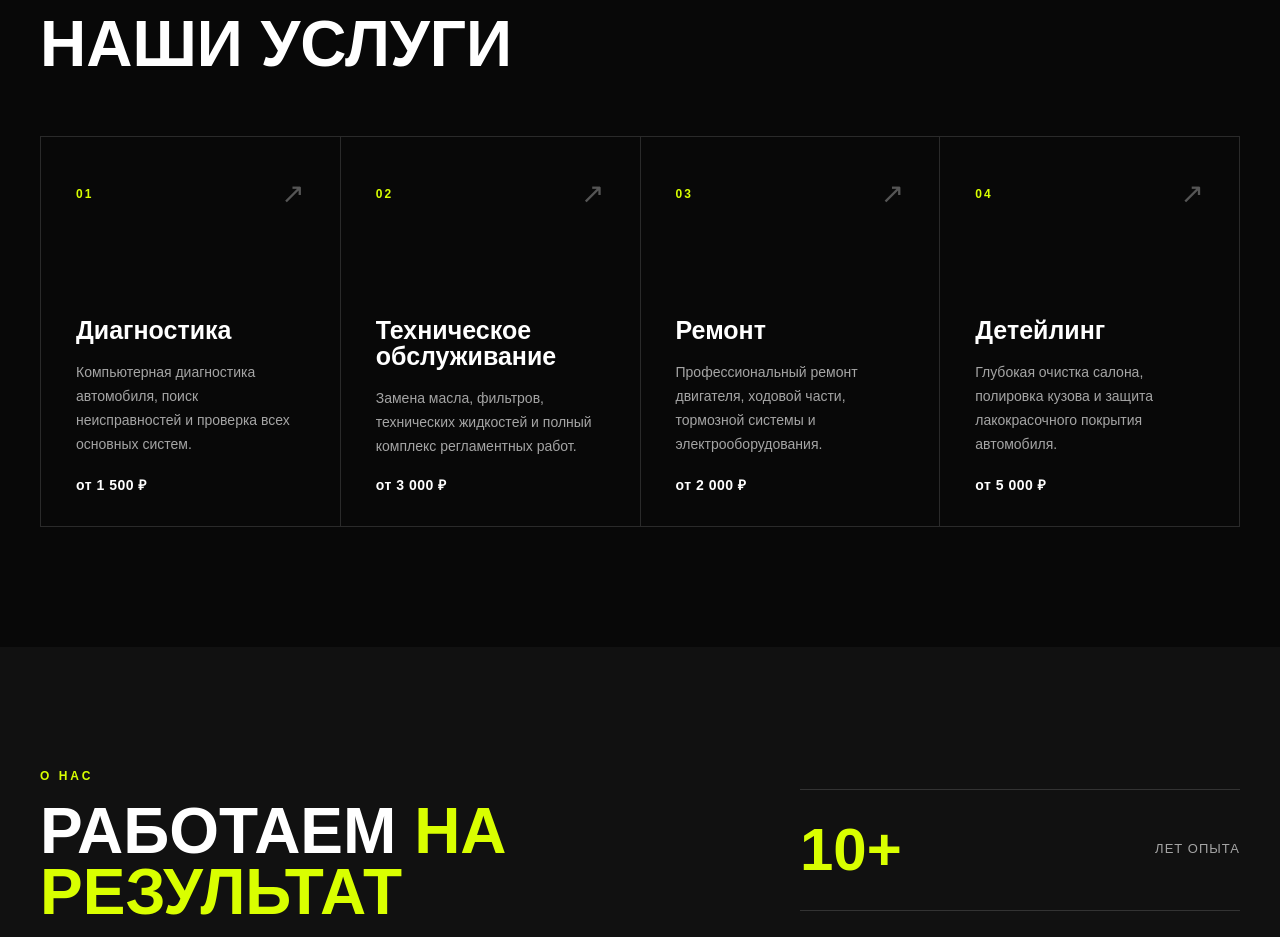
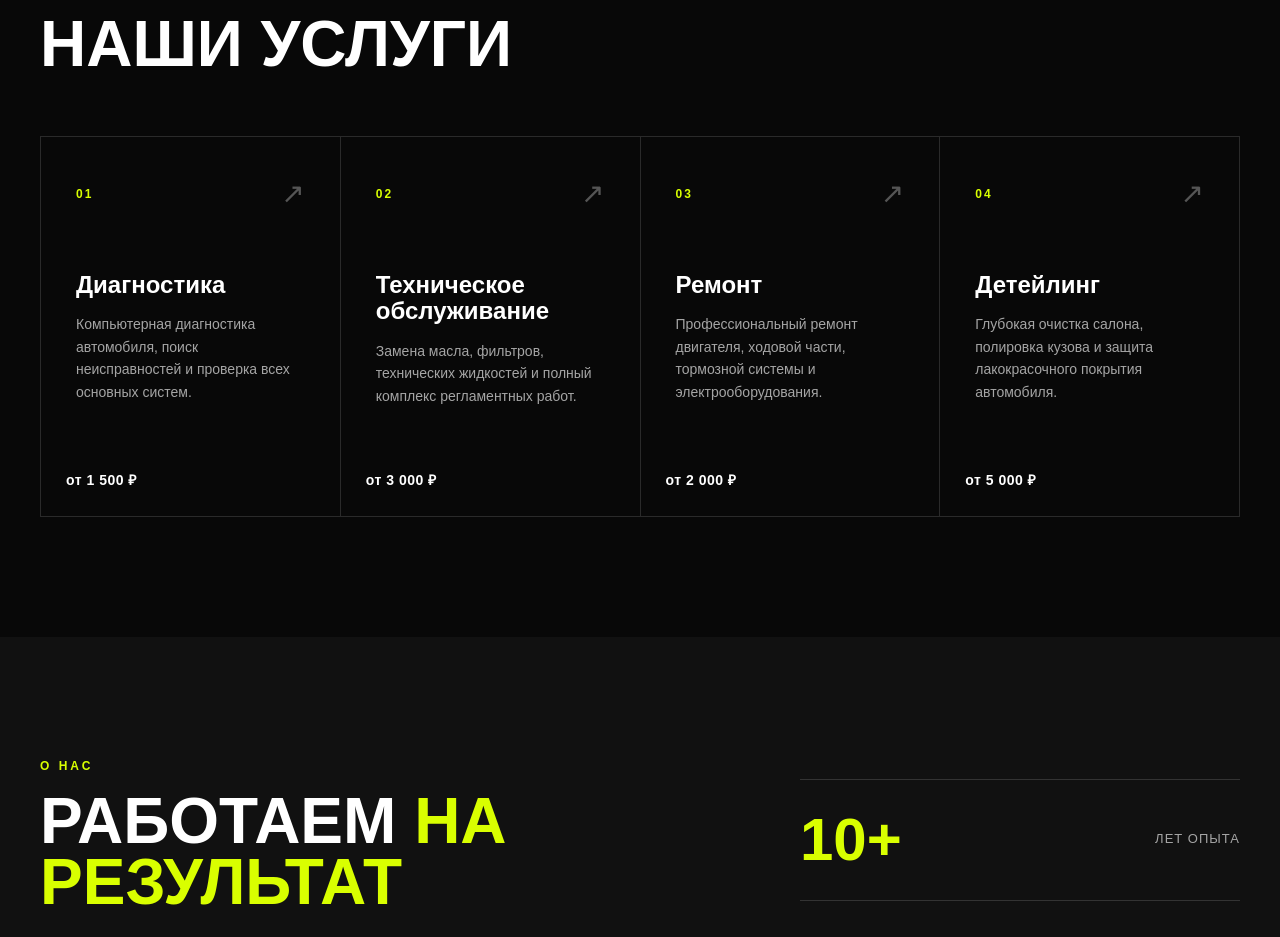
Before and after one commit to Rdk001/garage-63, a website: page index.html in a window 1280 px wide. Shown: the part 942-1879 px from the top of the page. Drawn offline with Linux system fonts and the light colour scheme.

Commit message:
fix style mob version

```diff
--- a/css/style.css
+++ b/css/style.css
@@ -34,7 +34,6 @@ a {
   -webkit-tap-highlight-color: transparent;
 }
 
-
 /* ================================
    VARIABLES
 ================================ */
@@ -52,7 +51,6 @@ a {
 
   --container: 1200px;
 }
-
 
 /* ================================
    COMMON
@@ -84,7 +82,6 @@ a {
   line-height: 1;
   text-transform: uppercase;
 }
-
 
 /* ================================
    HEADER
@@ -156,7 +153,6 @@ a {
   color: #000000;
 }
 
-
 /* ================================
    BUTTONS
 ================================ */
@@ -197,7 +193,6 @@ a {
   color: var(--accent);
 }
 
-
 /* ================================
    HERO
 ================================ */
@@ -229,8 +224,7 @@ a {
   position: absolute;
   inset: 0;
 
-    background:
-        linear-gradient(
+  background: linear-gradient(
     180deg,
     rgba(0, 0, 0, 0.25) 0%,
     transparent 45%,
@@ -366,7 +360,7 @@ a {
 .service-card {
   position: relative;
 
-    min-height: 390px;
+  min-height: 380px;
 
   padding: 35px;
 
@@ -418,7 +412,7 @@ a {
   align-items: center;
   justify-content: space-between;
 
-    margin-bottom: 100px;
+  margin-bottom: 55px;
 }
 
 .service-card__number {
@@ -447,30 +441,30 @@ a {
 }
 
 .service-card__content h3 {
-    max-width: 260px;
+  max-width: 100%;
 
-    margin-bottom: 18px;
+  margin-bottom: 15px;
 
-    font-size: 25px;
+  font-size: 24px;
 
-    line-height: 1.05;
+  line-height: 1.1;
 }
 
 .service-card__content p {
-    max-width: 280px;
+  max-width: 100%;
 
   color: var(--gray);
 
   font-size: 14px;
 
-    line-height: 1.7;
+  line-height: 1.6;
 }
 
 .service-card__price {
   position: absolute;
 
-    left: 35px;
-    bottom: 30px;
+  left: 25px;
+  bottom: 25px;
 
   color: #ffffff;
 
@@ -560,12 +554,9 @@ a {
   letter-spacing: 1px;
 }
 
-
 /* ================================
    WORKS
 ================================ */
-
-
 
 .works {
   background: var(--black);
@@ -605,11 +596,7 @@ a {
   inset: 0;
 
   background:
-        linear-gradient(
-            180deg,
-            rgba(0, 0, 0, 0.05) 20%,
-            rgba(0, 0, 0, 0.9) 100%
-        ),
+    linear-gradient(180deg, rgba(0, 0, 0, 0.05) 20%, rgba(0, 0, 0, 0.9) 100%),
     url("https://images.unsplash.com/photo-1503736334956-4c8f8e92946d?auto=format&fit=crop&w=1600&q=90")
       center / cover no-repeat;
 
@@ -620,21 +607,13 @@ a {
 
 .work-card:nth-child(2) .work-card__image {
   background-image:
-        linear-gradient(
-            180deg,
-            rgba(0, 0, 0, 0.05) 20%,
-            rgba(0, 0, 0, 0.9) 100%
-        ),
+    linear-gradient(180deg, rgba(0, 0, 0, 0.05) 20%, rgba(0, 0, 0, 0.9) 100%),
     url("https://images.unsplash.com/photo-1504215680853-026ed2a45def?auto=format&fit=crop&w=1200&q=90");
 }
 
 .work-card:nth-child(3) .work-card__image {
   background-image:
-        linear-gradient(
-            180deg,
-            rgba(0, 0, 0, 0.05) 20%,
-            rgba(0, 0, 0, 0.9) 100%
-        ),
+    linear-gradient(180deg, rgba(0, 0, 0, 0.05) 20%, rgba(0, 0, 0, 0.9) 100%),
     url("https://images.unsplash.com/photo-1542362567-b07e54358753?auto=format&fit=crop&w=1200&q=90");
 }
 
@@ -721,10 +700,7 @@ a {
   padding: 140px 0;
 
   background:
-        linear-gradient(
-            rgba(0, 0, 0, 0.82),
-            rgba(0, 0, 0, 0.82)
-        ),
+    linear-gradient(rgba(0, 0, 0, 0.82), rgba(0, 0, 0, 0.82)),
     url("https://images.unsplash.com/photo-1492144534655-ae79c964c9d7?auto=format&fit=crop&w=2000&q=85")
       center / cover fixed no-repeat;
 
@@ -757,7 +733,6 @@ a {
 
   text-transform: uppercase;
 }
-
 
 /* ================================
    CONTACTS
@@ -841,7 +816,6 @@ a {
 
   font-size: 17px;
 }
-
 
 /* ================================
    FORM
@@ -966,13 +940,11 @@ a {
   font-size: 12px;
 }
 
-
 /* ================================
    RESPONSIVE
 ================================ */
 
 @media (max-width: 1000px) {
-
   .navigation {
     display: none;
   }
@@ -994,9 +966,7 @@ a {
   }
 }
 
-
 @media (max-width: 700px) {
-
   .container {
     width: min(100% - 30px, var(--container));
   }
@@ -1084,14 +1054,13 @@ a {
 
   padding: 0 20px;
 
-    background: #229ED9;
+  background: #229ed9;
 
   color: #ffffff;
 
   border-radius: 30px;
 
-    box-shadow:
-        0 10px 30px rgba(0, 0, 0, 0.35);
+  box-shadow: 0 10px 30px rgba(0, 0, 0, 0.35);
 
   font-size: 12px;
   font-weight: 700;
@@ -1107,8 +1076,7 @@ a {
 .telegram-button:hover {
   transform: translateY(-4px);
 
-    box-shadow:
-        0 15px 35px rgba(0, 0, 0, 0.5);
+  box-shadow: 0 15px 35px rgba(0, 0, 0, 0.5);
 }
 
 .telegram-button__icon {
@@ -1126,11 +1094,9 @@ a {
   white-space: nowrap;
 }
 
-
 /* MOBILE */
 
 @media (max-width: 700px) {
-
   .telegram-button {
     right: 15px;
     bottom: 15px;
@@ -1183,8 +1149,7 @@ a {
 
   border-radius: 30px;
 
-    box-shadow:
-        0 10px 30px rgba(0, 0, 0, 0.35);
+  box-shadow: 0 10px 30px rgba(0, 0, 0, 0.35);
 
   font-size: 12px;
   font-weight: 800;
@@ -1200,8 +1165,7 @@ a {
 .call-button:hover {
   transform: translateY(-4px);
 
-    box-shadow:
-        0 15px 35px rgba(0, 0, 0, 0.5);
+  box-shadow: 0 15px 35px rgba(0, 0, 0, 0.5);
 }
 
 .call-button__icon {
@@ -1215,13 +1179,11 @@ a {
   font-size: 18px;
 }
 
-
 /* ================================
    MOBILE FLOATING BUTTONS
 ================================ */
 
 @media (max-width: 700px) {
-
   .call-button {
     right: 15px;
     bottom: 80px;
```
Lines whose indentation alone changed are shown as unchanged.
